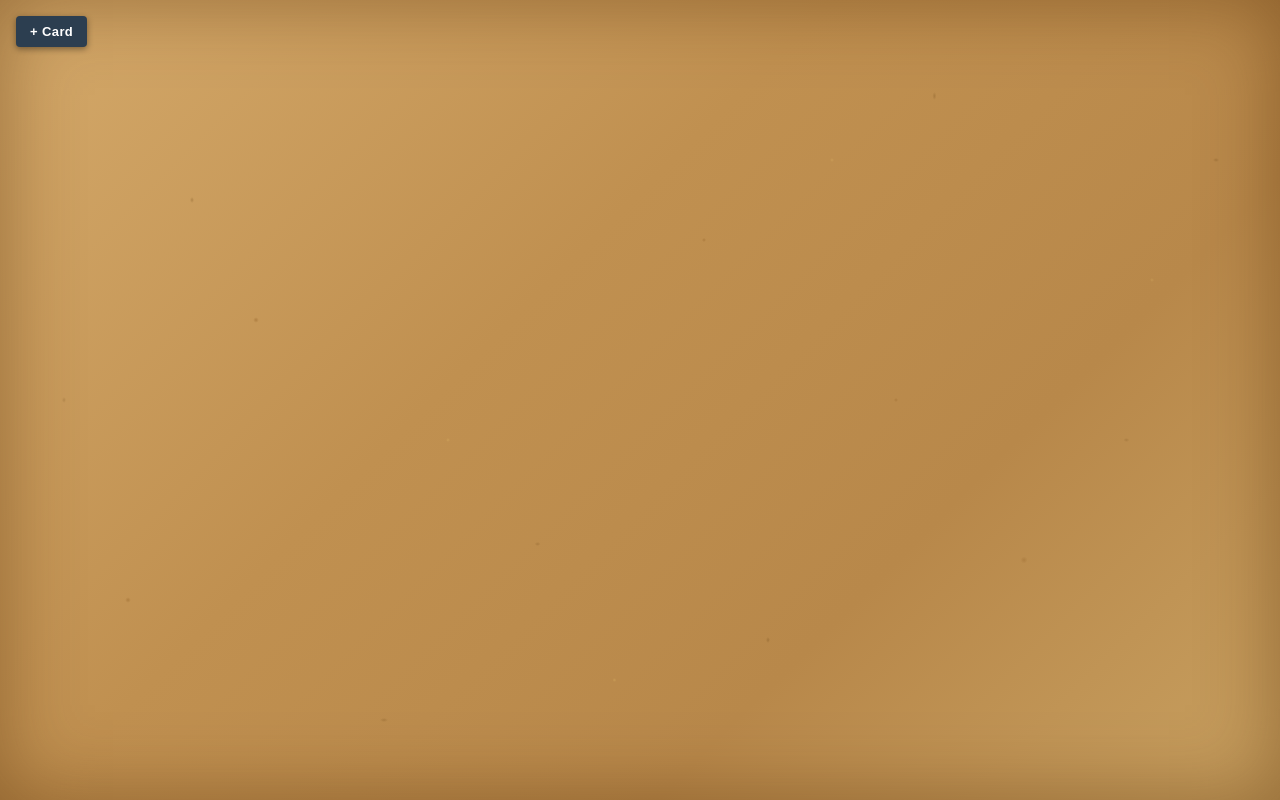
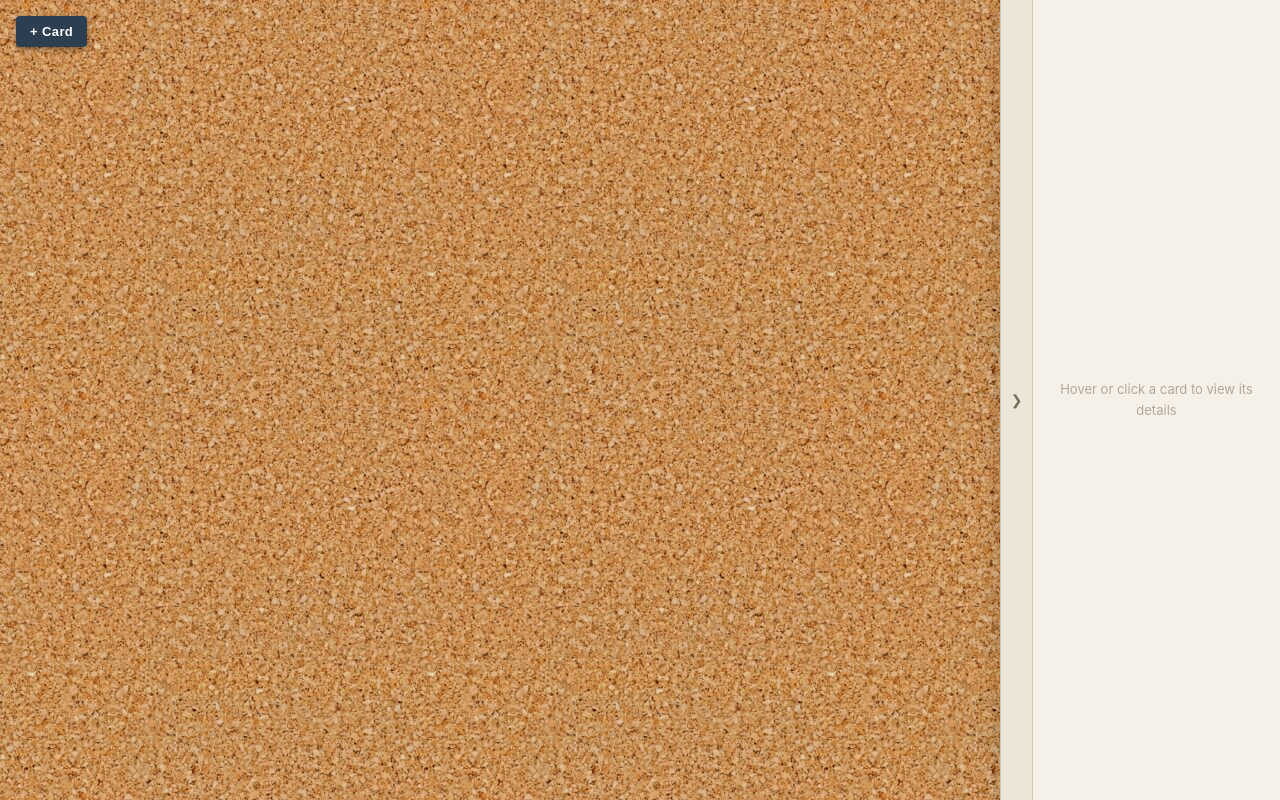
Before and after one commit to fsantand/corkboard, a Vue app: page / in a window 1280 px wide. Built offline with nearby package versions, Linux system fonts and the light colour scheme.

Commit message:
feat: Add aside

```diff
--- a/src/components/BoardItem.vue
+++ b/src/components/BoardItem.vue
@@ -1,6 +1,5 @@
 <script setup>
 import { ref } from 'vue'
-import CardContent from './CardContent.vue'
 import { useCorkboardStore } from '@/stores/corkboard'
 
 const props = defineProps({
@@ -18,13 +17,12 @@ const props = defineProps({
   },
 })
 
-const emit = defineEmits(['drag', 'pin-click', 'delete', 'hover'])
+const emit = defineEmits(['drag', 'pin-click', 'delete', 'hover', 'select'])
 
 const store = useCorkboardStore()
 
 const isDragging = ref(false)
 const isHovered = ref(false)
-const expanded = ref(false)
 const dragMoved = ref(false)
 const dragStart = ref({ ptrX: 0, ptrY: 0, itemX: 0, itemY: 0 })
 
@@ -60,7 +58,7 @@ function onPointerUp(e) {
   isDragging.value = false
   e.currentTarget.releasePointerCapture(e.pointerId)
   if (!dragMoved.value) {
-    expanded.value = !expanded.value
+    emit('select', props.item.id)
   }
 }
 
@@ -110,17 +108,14 @@ function onPointerLeave() {
       <div class="pin-needle" />
     </div>
 
-    <!-- Collapsed: polaroid view -->
-    <div v-if="!expanded" class="polaroid">
+    <!-- Polaroid view -->
+    <div class="polaroid">
       <div class="polaroid-photo">
         <img v-if="item.photoSrc" :src="item.photoSrc" draggable="false" />
         <div v-else class="polaroid-blank" />
       </div>
       <span class="polaroid-caption">{{ item.title }}</span>
     </div>
-
-    <!-- Expanded: full card content -->
-    <CardContent v-else :item="item" @close="expanded = false" />
 
     <!-- Delete button -->
     <button
--- a/src/components/CorkBoard.vue
+++ b/src/components/CorkBoard.vue
@@ -4,12 +4,19 @@ import { useCorkboardStore } from '@/stores/corkboard'
 import BoardItem from './BoardItem.vue'
 import StringLayer from './StringLayer.vue'
 import BoardToolbar from './BoardToolbar.vue'
+import ItemAside from './ItemAside.vue'
 
 const store = useCorkboardStore()
 
 const boardRef = ref(null)
 const pointerPos = ref({ x: 0, y: 0 })
 const hoveredItemId = ref(null)
+const selectedItemId = ref(null)
+
+const activeItem = computed(() => {
+  const id = selectedItemId.value ?? hoveredItemId.value
+  return id ? (store.items.find((i) => i.id === id) ?? null) : null
+})
 
 const dimmedIds = computed(() => {
   if (!hoveredItemId.value) return new Set()
@@ -51,6 +58,10 @@ function onItemHover(id) {
   hoveredItemId.value = id
 }
 
+function onItemSelect(id) {
+  selectedItemId.value = selectedItemId.value === id ? null : id
+}
+
 function onKeydown(e) {
   if (e.key === 'Escape') store.cancelConnect()
 }
@@ -78,6 +89,7 @@ onUnmounted(() => {
       :connect-from="store.connectFrom"
       :pointer-pos="pointerPos"
       :hovered-item-id="hoveredItemId"
+      @remove-connection="store.removeConnection"
     />
 
     <BoardItem
@@ -90,6 +102,7 @@ onUnmounted(() => {
       @pin-click="onPinClick"
       @delete="store.deleteItem"
       @hover="onItemHover"
+      @select="onItemSelect"
     />
 
     <BoardToolbar
@@ -102,6 +115,8 @@ onUnmounted(() => {
     <div v-if="store.connectMode" class="connect-hint">
       Click another pin to connect, or press Esc to cancel
     </div>
+
+    <ItemAside :item="activeItem" />
   </div>
 </template>
 
@@ -111,31 +126,9 @@ onUnmounted(() => {
   inset: 0;
   overflow: hidden;
 
-  /* Cork base color */
-  background-color: #c8a96e;
-
-  /* Layered cork grain texture */
-  background-image:
-    radial-gradient(ellipse 2px 3px at 15% 25%, rgba(90, 55, 10, 0.25) 0%, transparent 100%),
-    radial-gradient(ellipse 3px 2px at 42% 68%, rgba(90, 55, 10, 0.2) 0%, transparent 100%),
-    radial-gradient(ellipse 2px 4px at 73% 12%, rgba(90, 55, 10, 0.22) 0%, transparent 100%),
-    radial-gradient(ellipse 3px 2px at 88% 55%, rgba(90, 55, 10, 0.18) 0%, transparent 100%),
-    radial-gradient(ellipse 2px 3px at 60% 80%, rgba(90, 55, 10, 0.25) 0%, transparent 100%),
-    radial-gradient(ellipse 4px 2px at 30% 90%, rgba(90, 55, 10, 0.2) 0%, transparent 100%),
-    radial-gradient(ellipse 2px 3px at 5% 50%, rgba(90, 55, 10, 0.18) 0%, transparent 100%),
-    radial-gradient(ellipse 3px 2px at 95% 20%, rgba(90, 55, 10, 0.22) 0%, transparent 100%),
-    radial-gradient(circle 4px at 20% 40%, rgba(120, 70, 15, 0.3) 0%, transparent 70%),
-    radial-gradient(circle 3px at 55% 30%, rgba(120, 70, 15, 0.25) 0%, transparent 70%),
-    radial-gradient(circle 5px at 80% 70%, rgba(120, 70, 15, 0.2) 0%, transparent 70%),
-    radial-gradient(circle 4px at 10% 75%, rgba(120, 70, 15, 0.28) 0%, transparent 70%),
-    radial-gradient(circle 3px at 70% 50%, rgba(120, 70, 15, 0.22) 0%, transparent 70%),
-    radial-gradient(circle 2px at 35% 55%, rgba(220, 180, 100, 0.4) 0%, transparent 100%),
-    radial-gradient(circle 2px at 65% 20%, rgba(220, 180, 100, 0.35) 0%, transparent 100%),
-    radial-gradient(circle 2px at 90% 35%, rgba(220, 180, 100, 0.3) 0%, transparent 100%),
-    radial-gradient(circle 2px at 48% 85%, rgba(220, 180, 100, 0.38) 0%, transparent 100%),
-    linear-gradient(135deg, #d4a96a 0%, #c09050 40%, #b8884a 70%, #c8a060 100%);
-
-  box-shadow: inset 0 0 80px rgba(80, 40, 0, 0.45);
+  background-image: url('@/assets/background.png');
+  background-repeat: repeat;
+  background-size: auto;
 }
 
 .cork-board.connect-mode {
--- /dev/null
+++ b/src/components/ItemAside.vue
@@ -0,0 +1,228 @@
+<script setup>
+import { ref } from 'vue'
+import { useCorkboardStore } from '@/stores/corkboard'
+import AddPhotoModal from './AddPhotoModal.vue'
+
+const props = defineProps({
+  item: {
+    type: Object,
+    default: null,
+  },
+})
+
+const store = useCorkboardStore()
+const collapsed = ref(false)
+const showPhotoModal = ref(false)
+
+function onPhotoConfirm(src) {
+  store.updateItem(props.item.id, { photoSrc: src })
+  showPhotoModal.value = false
+}
+</script>
+
+<template>
+  <aside class="item-aside" :class="{ collapsed }">
+    <button
+      class="aside-toggle"
+      @click="collapsed = !collapsed"
+      :title="collapsed ? 'Show details' : 'Hide details'"
+    >
+      {{ collapsed ? '❮' : '❯' }}
+    </button>
+
+    <div class="aside-body">
+      <template v-if="item">
+        <div class="aside-photo">
+          <img v-if="item.photoSrc" :src="item.photoSrc" draggable="false" />
+          <div v-else class="aside-photo-blank" />
+        </div>
+
+        <div class="aside-fields">
+          <input
+            class="aside-title"
+            :value="item.title"
+            @input="store.updateItem(item.id, { title: $event.target.value })"
+            placeholder="Title..."
+          />
+
+          <textarea
+            class="aside-description"
+            :value="item.description"
+            @input="store.updateItem(item.id, { description: $event.target.value })"
+            placeholder="Add a description..."
+          />
+
+          <button class="add-photo-btn" @click="showPhotoModal = true">
+            {{ item.photoSrc ? '↺ Change Photo' : '+ Add Photo' }}
+          </button>
+        </div>
+      </template>
+
+      <div v-else class="aside-empty">Hover or click a card to view its details</div>
+    </div>
+
+    <AddPhotoModal
+      v-if="showPhotoModal"
+      @confirm="onPhotoConfirm"
+      @cancel="showPhotoModal = false"
+    />
+  </aside>
+</template>
+
+<style scoped>
+.item-aside {
+  position: fixed;
+  right: 0;
+  top: 0;
+  bottom: 0;
+  width: 280px;
+  background: #f5f0e8;
+  border-left: 1px solid #d4c9b0;
+  box-shadow: -4px 0 20px rgba(0, 0, 0, 0.15);
+  display: flex;
+  flex-direction: row;
+  transition: width 0.25s ease;
+  z-index: 2000;
+  overflow: hidden;
+}
+
+.item-aside.collapsed {
+  width: 32px;
+}
+
+.aside-toggle {
+  flex-shrink: 0;
+  width: 32px;
+  border: none;
+  background: #ece6d8;
+  border-right: 1px solid #d4c9b0;
+  cursor: pointer;
+  font-size: 14px;
+  color: #7a6e5a;
+  display: flex;
+  align-items: center;
+  justify-content: center;
+  transition: background 0.15s, color 0.15s;
+}
+
+.aside-toggle:hover {
+  background: #e0d8c8;
+  color: #3d3020;
+}
+
+.aside-body {
+  flex: 1;
+  overflow-y: auto;
+  overflow-x: hidden;
+  display: flex;
+  flex-direction: column;
+  min-width: 0;
+}
+
+.aside-photo {
+  width: 100%;
+  height: 180px;
+  flex-shrink: 0;
+  overflow: hidden;
+  background: #e8e4dc;
+}
+
+.aside-photo img {
+  display: block;
+  width: 100%;
+  height: 100%;
+  object-fit: cover;
+}
+
+.aside-photo-blank {
+  width: 100%;
+  height: 100%;
+  background-image: repeating-linear-gradient(
+    45deg,
+    transparent,
+    transparent 8px,
+    rgba(0, 0, 0, 0.03) 8px,
+    rgba(0, 0, 0, 0.03) 9px
+  );
+}
+
+.aside-fields {
+  padding: 16px;
+  display: flex;
+  flex-direction: column;
+  gap: 12px;
+}
+
+.aside-title {
+  width: 100%;
+  border: none;
+  border-bottom: 1px solid #ddd;
+  background: transparent;
+  font-size: 15px;
+  font-weight: 700;
+  color: #2c2c2c;
+  padding: 2px 0 6px;
+  outline: none;
+  box-sizing: border-box;
+  font-family: 'Permanent Marker', cursive;
+}
+
+.aside-title::placeholder {
+  color: #bbb;
+  font-weight: 400;
+  font-family: 'Segoe UI', sans-serif;
+}
+
+.aside-description {
+  width: 100%;
+  min-height: 120px;
+  border: 1px solid #e0d8c8;
+  background: #fff;
+  border-radius: 3px;
+  resize: vertical;
+  font-family: 'Segoe UI', sans-serif;
+  font-size: 13px;
+  line-height: 1.6;
+  color: #444;
+  outline: none;
+  padding: 8px;
+  box-sizing: border-box;
+  transition: border-color 0.15s;
+}
+
+.aside-description:focus {
+  border-color: #c0a880;
+}
+
+.aside-description::placeholder {
+  color: #bbb;
+}
+
+.add-photo-btn {
+  border: none;
+  background: none;
+  color: #7a6e5a;
+  font-size: 12px;
+  cursor: pointer;
+  padding: 2px 0;
+  text-decoration: underline;
+  text-underline-offset: 2px;
+  text-align: left;
+}
+
+.add-photo-btn:hover {
+  color: #3d3020;
+}
+
+.aside-empty {
+  flex: 1;
+  display: flex;
+  align-items: center;
+  justify-content: center;
+  text-align: center;
+  color: #b0a898;
+  font-size: 13px;
+  padding: 24px;
+  line-height: 1.6;
+}
+</style>
--- a/src/components/StringLayer.vue
+++ b/src/components/StringLayer.vue
@@ -1,5 +1,7 @@
 <script setup>
 import { computed } from 'vue'
+
+const emit = defineEmits(['remove-connection'])
 
 const props = defineProps({
   items: {
@@ -77,6 +79,18 @@ const previewPath = computed(() => {
 
 <template>
   <svg class="string-layer" xmlns="http://www.w3.org/2000/svg">
+    <!-- Wide invisible hitbox for right-click detection -->
+    <path
+      v-for="p in svgPaths"
+      :key="'hit-' + p.id"
+      :d="p.d"
+      stroke="transparent"
+      stroke-width="12"
+      fill="none"
+      stroke-linecap="round"
+      class="string-hitbox"
+      @contextmenu.prevent="emit('remove-connection', p.id)"
+    />
     <path
       v-for="p in svgPaths"
       :key="p.id"
@@ -101,6 +115,11 @@ const previewPath = computed(() => {
 </template>
 
 <style scoped>
+.string-hitbox {
+  pointer-events: stroke;
+  cursor: context-menu;
+}
+
 .string-path {
   transition: opacity 0.2s;
 }
```
Also changed, not shown: src/assets/background.png (added).
